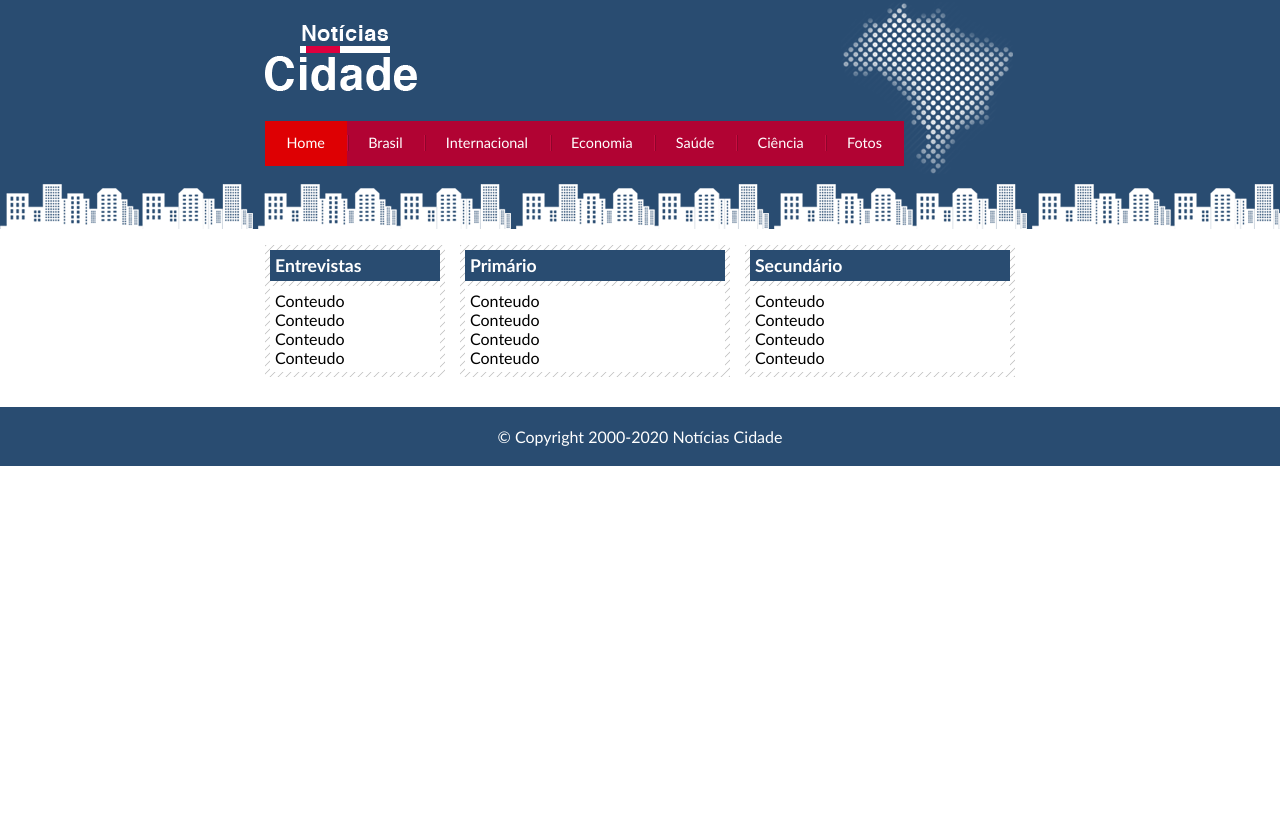
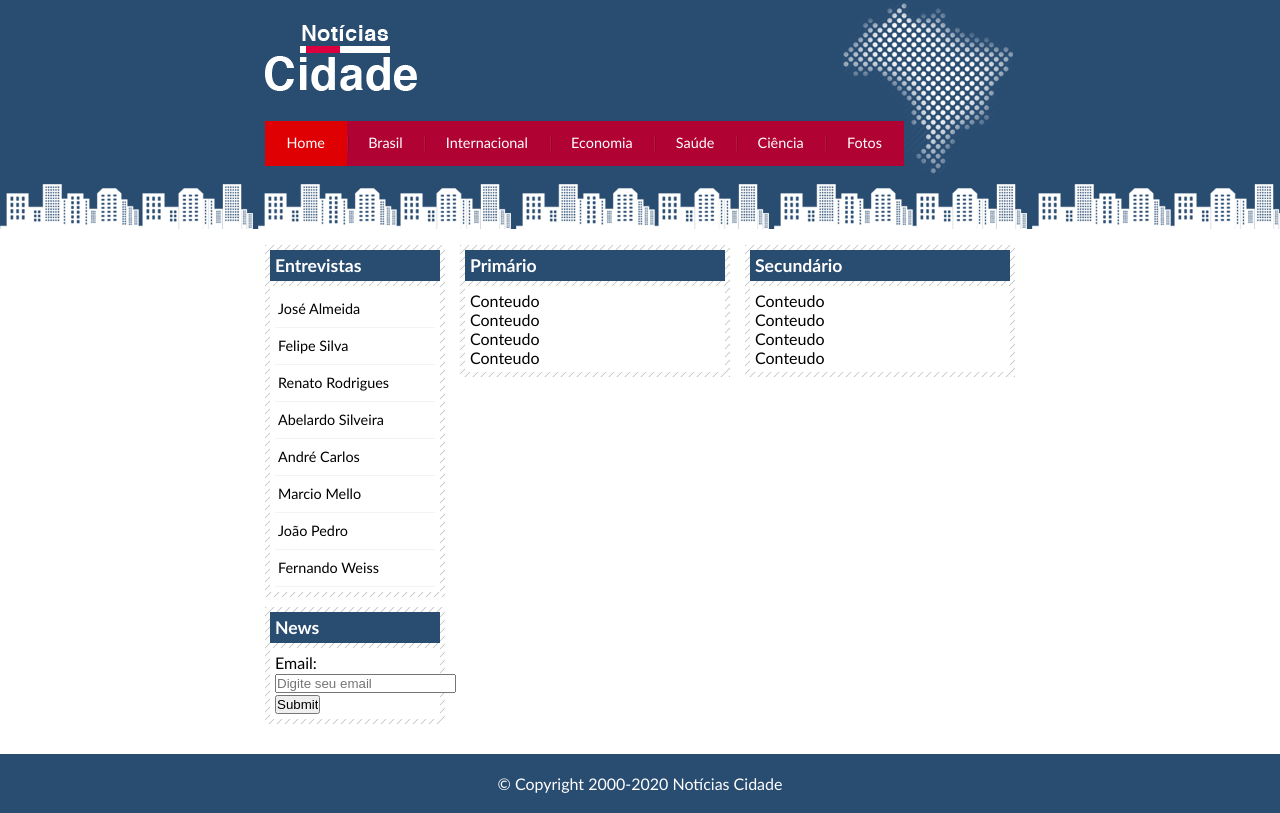
Before and after one commit to lucasfernande/Projeto-SiteNoticiasCidade, a plain HTML site: page index.html in a window 1280 px wide. Drawn offline with Linux system fonts and the light colour scheme.

Commit message:
formatação barra lateral

```diff
--- a/css/style.css
+++ b/css/style.css
@@ -127,6 +127,24 @@ h2 {
 	margin-top: 5px;
 }
 
+/* Formatação barra lateral */
+
+#lateral ul a {
+	font-size: 0.9em;
+	padding: 3px;
+	display: block;
+	line-height: 30px;
+	color: #000;
+	text-decoration: none;
+	border-bottom: 1px solid #f3f3f3;
+}
+
+#lateral ul a:hover {
+	background: #f9f9f9 url(../img/marcador.png) no-repeat left center;
+	padding-left: 20px;
+	color: #a1a1a1;
+}
+
 /* Layout Rodapé */
 
 #area-rodape {
--- a/index.html
+++ b/index.html
@@ -68,15 +68,42 @@
 
 						<h2>Entrevistas</h2>
 						<div class="caixa-conteudo">
-							Conteudo<br>
-							Conteudo<br>
-							Conteudo<br>
-							Conteudo<br>
+
+							<ul>
+								<li><a href="">José Almeida</a></li>
+								<li><a href="">Felipe Silva</a></li>
+								<li><a href="">Renato Rodrigues</a></li>
+								<li><a href="">Abelardo Silveira</a></li>
+								<li><a href="">André Carlos</a></li>
+								<li><a href="">Marcio Mello</a></li>
+								<li><a href="">João Pedro</a></li>
+								<li><a href="">Fernando Weiss</a></li>
+							</ul>
+
 						</div>
 
 					</div>
 
-				</div>
+					<div class="caixa">
+
+						<h2>News</h2>
+						<div class="caixa-conteudo">
+
+							<form>
+								<div>
+									<label for="email">Email:</label>
+									<input type="text" name="email" id="email" placeholder="Digite seu email">
+								</div>
+								<div>
+									<input type="submit" name="Cadastrar">
+								</div>
+							</form>
+
+						</div>
+
+					</div>
+
+				</div> <!-- fim lateral-->
 
 			</div> <!-- fim conteudo -->
 
```
